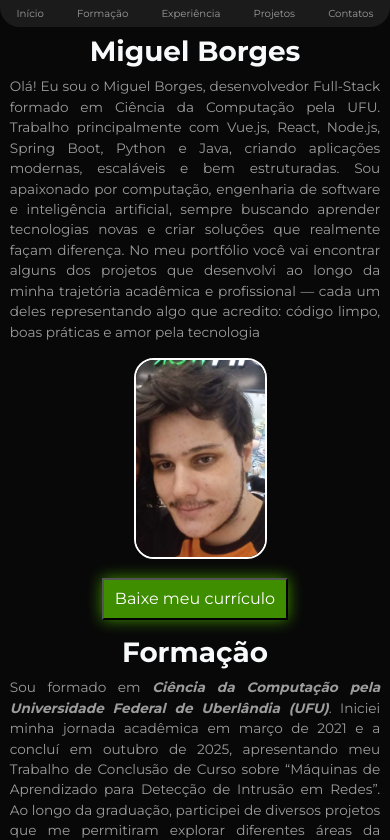
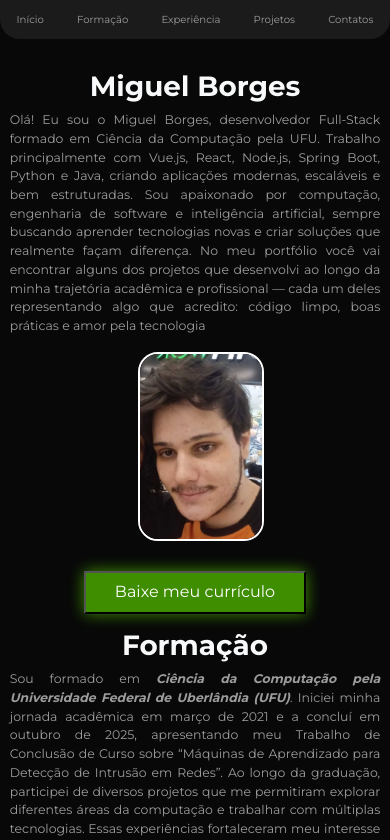
Before and after one commit to MiguelBorges2/portfolio, a Vue app: page / in a window 390 px wide. Shown: the top 840 px of the page. Built offline with nearby package versions, Linux system fonts and the light colour scheme.

Commit message:
commit final

```diff
--- a/src/components/Navbar.vue
+++ b/src/components/Navbar.vue
@@ -38,9 +38,21 @@
         @media(max-width: 768px){
             .bar {
                 width: 100%;
+                padding-top: 3%;
+                padding-bottom: 3%;
+
             }
             li {
                 font-size: 2.7vw;
             }
         }
+         @media(max-width: 500px){
+            li{
+                font-size: 2.6vw;
+            }
+            .bar {
+                padding-top: 3%;
+                padding-bottom: 3%;
+            }
+        }
     </style>
--- a/src/components/Sec.vue
+++ b/src/components/Sec.vue
@@ -13,7 +13,7 @@ No meu portfólio você vai encontrar alguns dos projetos que desenvolvi ao long
         <img class="imagem" src="@/assets/rosto2.jpeg"></img>
 
     </div>
-    <div  v-else class="d-flex flex-column secao justify-content-center align-items-center w-100">
+    <div  v-else class="d-flex flex-column secao up justify-content-center align-items-center w-100">
         <div  class="d-flex flex-column tamanho  justify-content-center align-items-center">
             <h1 class="text-light fonte">Miguel Borges</h1>
             <p class="fonte2"> Olá! Eu sou o Miguel Borges, desenvolvedor Full-Stack formado em Ciência da Computação pela UFU.
@@ -64,9 +64,9 @@ Além disso, o projeto foi estruturado seguindo boas práticas de arquitetura, s
         </div>
 
           <div class="d-flex w-100 flex-column">
-            <h2 class="fonte4">Site méta-linguístico para RPG</h2>
+            <h2 class="fonte4">Site meta-linguístico para RPG</h2>
              <p class="fonte2"> Projeto pessoal no qual combinei meus conhecimentos em desenvolvimento web com minha paixão por RPG de mesa. Criei um site que simula um portal real dentro do universo do RPG, incorporando diversos *easter eggs* para que os jogadores possam explorar, interagir e descobrir mais sobre o cenário. A proposta une imersão narrativa com elementos de design e tecnologia, oferecendo uma experiência divertida e dinâmica. </p>
-              <a href="https://reformacasa.facom.ufu.br/"><button class="butao">Confira o Projeto!</button></a>
+              <a href="https://github.com/MiguelBorges2/casadaeternapaz"><button class="butao">Confira o Projeto!</button></a>
         </div>
 
     </div>
@@ -76,7 +76,7 @@ Além disso, o projeto foi estruturado seguindo boas práticas de arquitetura, s
             <div class="d-flex w-100 flex-column">
              <p class="fonte2">Celular: 34 984423034</p>
                 <p class="fonte2">Email: miguel.costa@ufu.br</p>
-                <p class="fonte2">Linkedin: linkedin.com/in/miguel-borges-de-rezende-costa-633910310</p>
+
             </div>
 
 
@@ -126,7 +126,7 @@ onUnmounted(() => {
     margin: 2%;
 }
 .fonte4 {
-    text-align: justify;
+    text-align: center;
 }
 .up {
     margin-top: 5%;
@@ -173,6 +173,9 @@ onUnmounted(() => {
         margin: 5%;
     }
     @media(max-width: 768px){
+        .butao {
+            width: 60%;
+        }
         .tamanho {
             width:95%;
         }
@@ -195,7 +198,9 @@ onUnmounted(() => {
         }
     }
       @media(max-width: 500px){
-
+        .up {
+            margin-top: 8%;
+        }
         .tamanho {
             width:95%;
         }
@@ -203,14 +208,14 @@ onUnmounted(() => {
             width: 95%;
         }
         .fonte3 {
-            font-size: 3.5vw;
+            font-size: 3.2vw;
         }
          .fonte2 {
-        font-size: 3.5vw;
+        font-size: 3.2vw;
         color: rgba(156, 156, 156, 1);
     }
         .imagem {
-            width: 36%;
+            width: 34%;
             height: auto;
             border-radius: 20px;
         }
--- a/src/components/Social.vue
+++ b/src/components/Social.vue
@@ -43,7 +43,20 @@
      @media(max-width: 768px){
 
             li {
-                font-size: 2.6vw;
+                font-size: 2vw;
+            }
+            .bar2 {
+                padding-top: 3%;
+                padding-bottom: 3%;
             }
         }
+    @media(max-width: 500px){
+        li{
+            font-size: 2.6vw;
+        }
+        .bar2 {
+                padding-top: 3%;
+                padding-bottom: 3%;
+            }
+    }
 </style>
```
